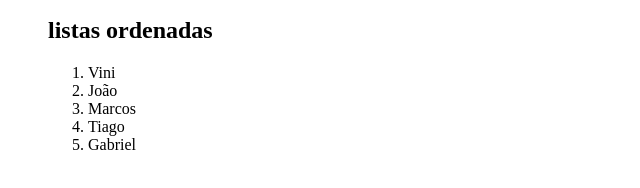
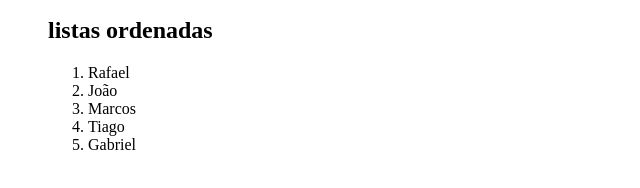
Before and after one commit to Rafael6amorim/lista, a plain HTML site: page index.html in a window 1280 px wide. Shown: the part 310-498 px from the top of the page, 0-640 px from the left. Drawn offline with Linux system fonts and the light colour scheme.

Commit message:
Trocando novamente de Vini para Rafael

```diff
--- a/index.html
+++ b/index.html
@@ -22,7 +22,7 @@
         <li>j</li>
  <h2>listas ordenadas </h2>
     <ol>
-        <li>Vini</li>
+        <li>Rafael</li>
         <li>João</li>
         <li>Marcos</li>
         <li>Tiago</li>
```
